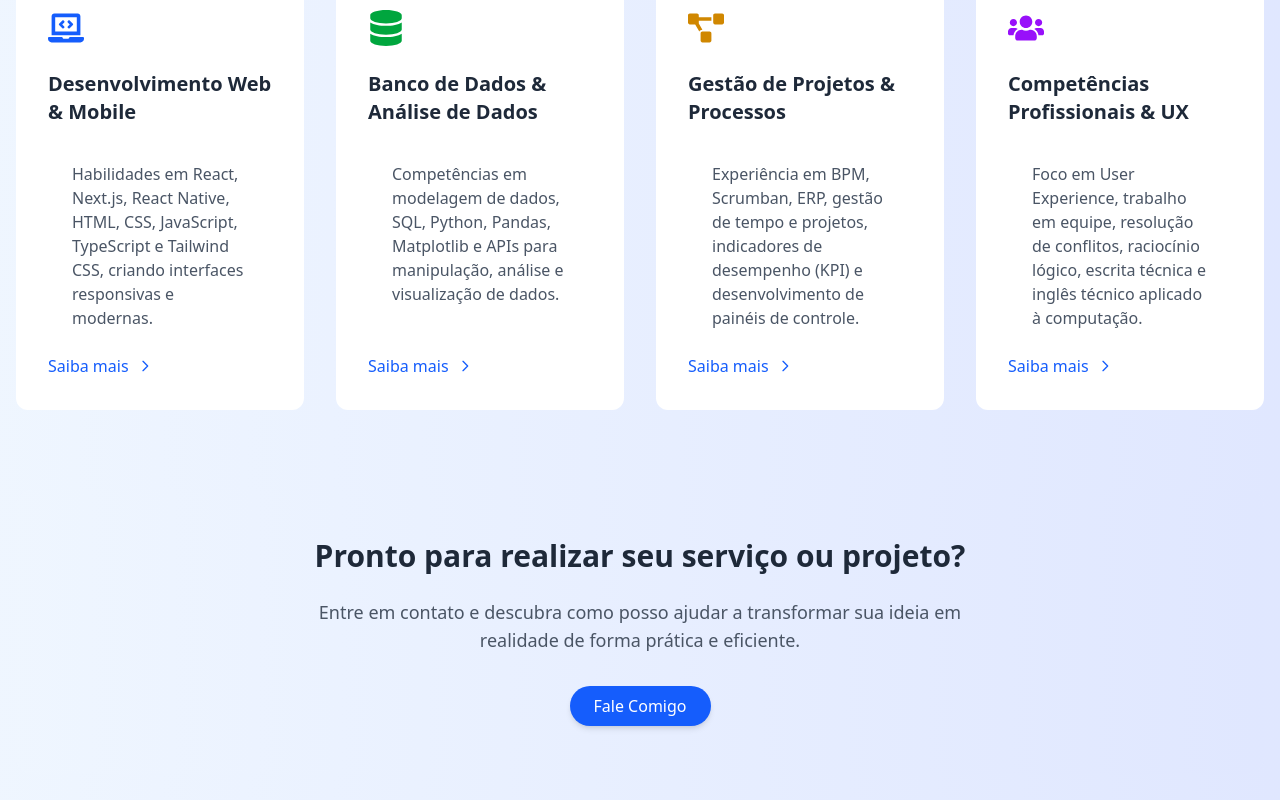
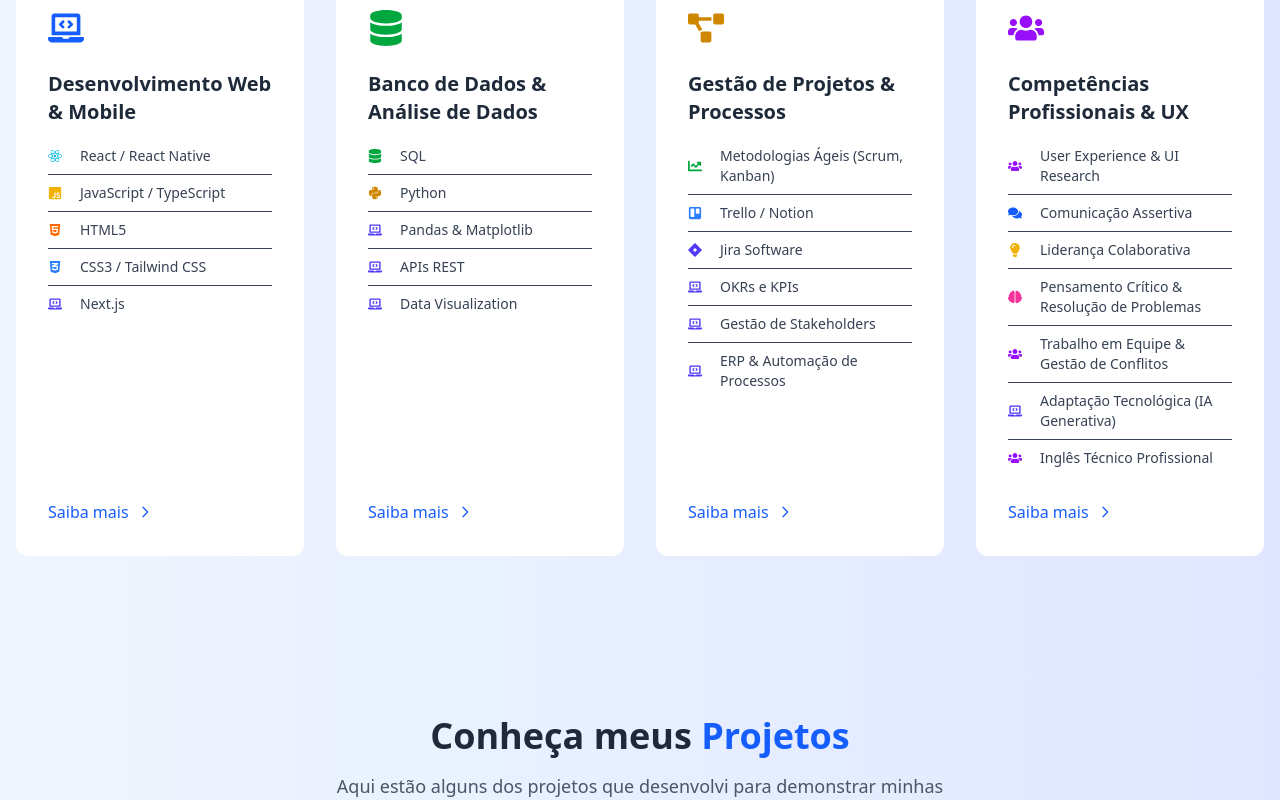
Before and after one commit to WeldonPereira/portfolio, a React (Vite) app: page / in a window 1280 px wide. Shown: the part 2880-3680 px from the top of the page. Built offline with nearby package versions, Linux system fonts and the light colour scheme.

Commit message:
feat: gerar tabela de habilidades

```diff
--- a/src/components/Skills.jsx
+++ b/src/components/Skills.jsx
@@ -3,42 +3,125 @@ import {
   FaDatabase,
   FaProjectDiagram,
   FaUsers,
+  FaJsSquare,
+  FaReact,
+  FaHtml5,
+  FaCss3Alt,
+  FaPython,
+  FaTrello,
+  FaJira,
+  FaChartLine,
+  FaLightbulb,
+  FaComments,
+  FaBrain,
 } from "react-icons/fa";
 
 const Skills = () => {
   const skills = [
     {
-      icon: (
-        <FaLaptopCode className="text-4xl text-blue-600" aria-hidden="true" />
-      ),
+      icon: <FaLaptopCode className="text-4xl text-blue-600" />,
       title: "Desenvolvimento Web & Mobile",
-      desc: "Habilidades em React, Next.js, React Native, HTML, CSS, JavaScript, TypeScript e Tailwind CSS, criando interfaces responsivas e modernas.",
-      link: "#web-mobile",
+      items: [
+        {
+          icon: <FaReact className="text-cyan-500" />,
+          name: "React / React Native",
+        },
+        {
+          icon: <FaJsSquare className="text-yellow-500" />,
+          name: "JavaScript / TypeScript",
+        },
+        { icon: <FaHtml5 className="text-orange-500" />, name: "HTML5" },
+        {
+          icon: <FaCss3Alt className="text-blue-500" />,
+          name: "CSS3 / Tailwind CSS",
+        },
+        { icon: <FaLaptopCode className="text-indigo-600" />, name: "Next.js" },
+      ],
+      link: "#contact",
     },
     {
-      icon: (
-        <FaDatabase className="text-4xl text-green-600" aria-hidden="true" />
-      ),
+      icon: <FaDatabase className="text-4xl text-green-600" />,
       title: "Banco de Dados & Análise de Dados",
-      desc: "Competências em modelagem de dados, SQL, Python, Pandas, Matplotlib e APIs para manipulação, análise e visualização de dados.",
-      link: "#data-analysis",
+      items: [
+        { icon: <FaDatabase className="text-green-600" />, name: "SQL" },
+        { icon: <FaPython className="text-yellow-600" />, name: "Python" },
+        {
+          icon: <FaLaptopCode className="text-indigo-600" />,
+          name: "Pandas & Matplotlib",
+        },
+        {
+          icon: <FaLaptopCode className="text-indigo-600" />,
+          name: "APIs REST",
+        },
+        {
+          icon: <FaLaptopCode className="text-indigo-600" />,
+          name: "Data Visualization",
+        },
+      ],
+      link: "#contact",
     },
     {
-      icon: (
-        <FaProjectDiagram
-          className="text-4xl text-yellow-600"
-          aria-hidden="true"
-        />
-      ),
+      icon: <FaProjectDiagram className="text-4xl text-yellow-600" />,
       title: "Gestão de Projetos & Processos",
-      desc: "Experiência em BPM, Scrumban, ERP, gestão de tempo e projetos, indicadores de desempenho (KPI) e desenvolvimento de painéis de controle.",
-      link: "#project-management",
+      items: [
+        {
+          icon: <FaChartLine className="text-green-600" />,
+          name: "Metodologias Ágeis (Scrum, Kanban)",
+        },
+        {
+          icon: <FaTrello className="text-blue-500" />,
+          name: "Trello / Notion",
+        },
+        { icon: <FaJira className="text-indigo-600" />, name: "Jira Software" },
+        {
+          icon: <FaLaptopCode className="text-indigo-600" />,
+          name: "OKRs e KPIs",
+        },
+        {
+          icon: <FaLaptopCode className="text-indigo-600" />,
+          name: "Gestão de Stakeholders",
+        },
+        {
+          icon: <FaLaptopCode className="text-indigo-600" />,
+          name: "ERP & Automação de Processos",
+        },
+      ],
+      link: "#contact",
     },
     {
-      icon: <FaUsers className="text-4xl text-purple-600" aria-hidden="true" />,
+      icon: <FaUsers className="text-4xl text-purple-600" />,
       title: "Competências Profissionais & UX",
-      desc: "Foco em User Experience, trabalho em equipe, resolução de conflitos, raciocínio lógico, escrita técnica e inglês técnico aplicado à computação.",
-      link: "#professional-skills",
+      items: [
+        {
+          icon: <FaUsers className="text-purple-600" />,
+          name: "User Experience & UI Research",
+        },
+        {
+          icon: <FaComments className="text-blue-600" />,
+          name: "Comunicação Assertiva",
+        },
+        {
+          icon: <FaLightbulb className="text-yellow-500" />,
+          name: "Liderança Colaborativa",
+        },
+        {
+          icon: <FaBrain className="text-pink-500" />,
+          name: "Pensamento Crítico & Resolução de Problemas",
+        },
+        {
+          icon: <FaUsers className="text-purple-600" />,
+          name: "Trabalho em Equipe & Gestão de Conflitos",
+        },
+        {
+          icon: <FaLaptopCode className="text-indigo-600" />,
+          name: "Adaptação Tecnológica (IA Generativa)",
+        },
+        {
+          icon: <FaUsers className="text-purple-600" />,
+          name: "Inglês Técnico Profissional",
+        },
+      ],
+      link: "#contact",
     },
   ];
 
@@ -46,30 +129,20 @@ const Skills = () => {
     <section
       id="skills"
       className="py-20 overflow-hidden bg-gradient-to-r from-blue-50 to-indigo-100"
-      aria-labelledby="skills-heading"
     >
       <div className="container mx-auto px-4">
-        <header
-          className="text-center mb-16"
-          data-aos-delay="500"
-          data-aos="fade-up"
-        >
-          <h2
-            id="skills-heading"
-            className="text-3xl md:text-4xl font-bold text-gray-800 mb-4"
-          >
+        <header className="text-center mb-16" data-aos="fade-up">
+          <h2 className="text-3xl md:text-4xl font-bold text-gray-800 mb-4">
             Minhas <span className="text-blue-600">Habilidades</span>
           </h2>
           <p className="text-lg text-gray-600 max-w-2xl mx-auto">
             Aqui apresento minhas principais competências técnicas e
-            profissionais, alinhadas com as demandas do mercado de trabalho
-            atual.
+            profissionais, alinhadas com as demandas do mercado de trabalho.
           </p>
         </header>
 
         <ul
           className="grid grid-cols-1 md:grid-cols-2 lg:grid-cols-4 gap-8"
-          data-aos-delay="500"
           data-aos="fade-up"
         >
           {skills.map((skill, index) => (
@@ -79,11 +152,22 @@ const Skills = () => {
                 <h1 className="text-xl font-bold text-gray-800 mb-3">
                   {skill.title}
                 </h1>
-                <p className="text-gray-600 m-6 flex-grow">{skill.desc}</p>
+
+                {/* LISTA DE HABILIDADES EM TABELA */}
+                <table className="w-full text-left text-gray-700 text-sm mb-6">
+                  <tbody>
+                    {skill.items.map((item, i) => (
+                      <tr key={i} className="border-b last:border-0">
+                        <td className="py-2 pr-3 w-8">{item.icon}</td>
+                        <td className="py-2">{item.name}</td>
+                      </tr>
+                    ))}
+                  </tbody>
+                </table>
+
                 <a
                   href={skill.link}
                   className="text-blue-600 font-medium hover:text-blue-700 transition flex items-center mt-auto"
-                  aria-label={`Saiba mais sobre ${skill.title}`}
                 >
                   Saiba mais
                   <svg
@@ -91,43 +175,19 @@ const Skills = () => {
                     fill="none"
                     stroke="currentColor"
                     viewBox="0 0 24 24"
-                    aria-hidden="true"
                   >
                     <path
                       strokeLinecap="round"
                       strokeLinejoin="round"
                       strokeWidth={2}
                       d="M9 5l7 7-7 7"
-                    ></path>
+                    />
                   </svg>
                 </a>
               </article>
             </li>
           ))}
         </ul>
-        <aside
-          data-aos="fade-up"
-          data-aos-delay="500"
-          className="bg-gradient-to-r from-blue-50 to-indigo-100 rounded-2xl p-8 md:p-12 text-center relative overflow-hidden mt-20"
-        >
-          <div className="relative z-10 text-center">
-            <h3 className="text-2xl md:text-3xl font-bold text-gray-800 mb-6">
-              Pronto para realizar seu serviço ou projeto?
-            </h3>
-            <p className="text-gray-600 text-lg mb-8 max-w-2xl mx-auto">
-              Entre em contato e descubra como posso ajudar a transformar sua
-              ideia em realidade de forma prática e eficiente.
-            </p>
-            <nav className="flex flex-col sm:flex-row justify-center gap-4">
-              <a
-                href="#contact"
-                className="bg-blue-600 hover:bg-blue-700 text-white px-6 py-2 rounded-full flex items-center justify-center transition-colors duration-200 shadow-md focus:outline-none focus:ring-2 focus:ring-blue-800 focus:ring-offset-2"
-              >
-                Fale Comigo
-              </a>
-            </nav>
-          </div>
-        </aside>
       </div>
     </section>
   );
```
